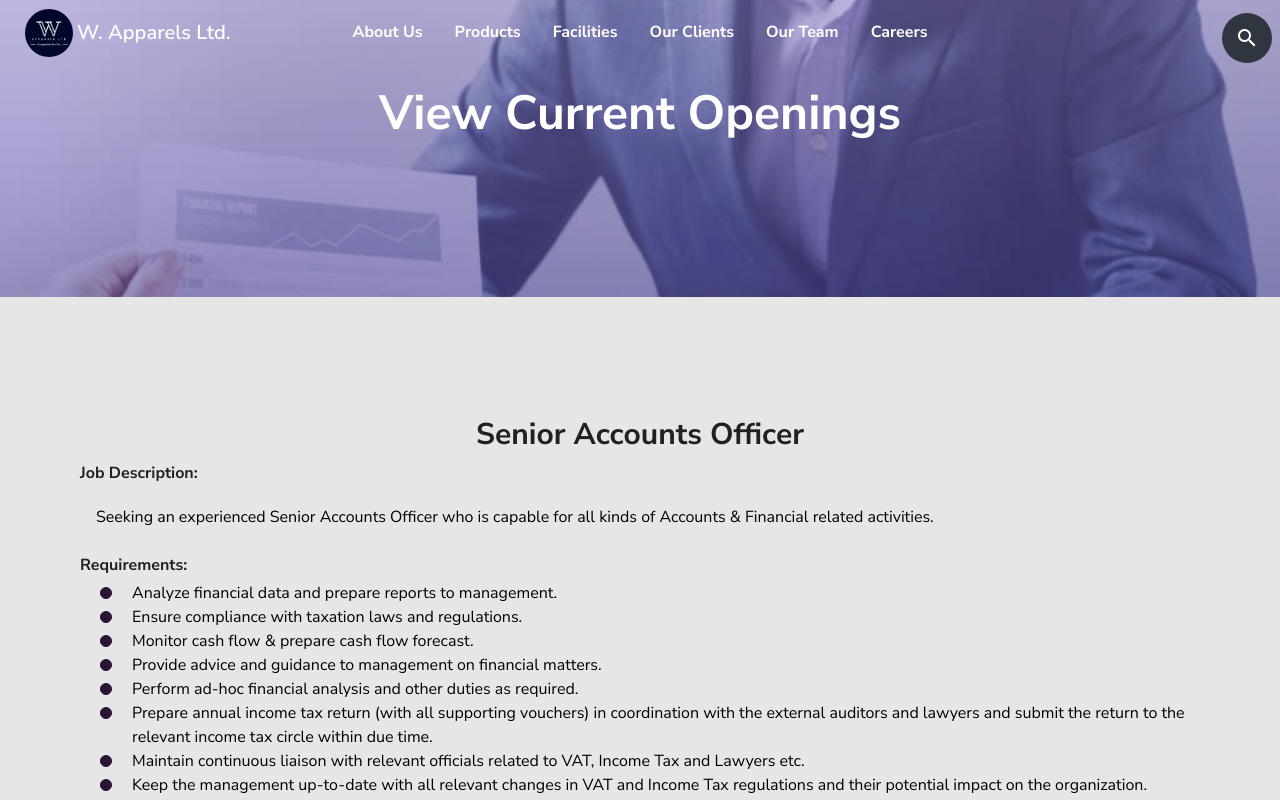
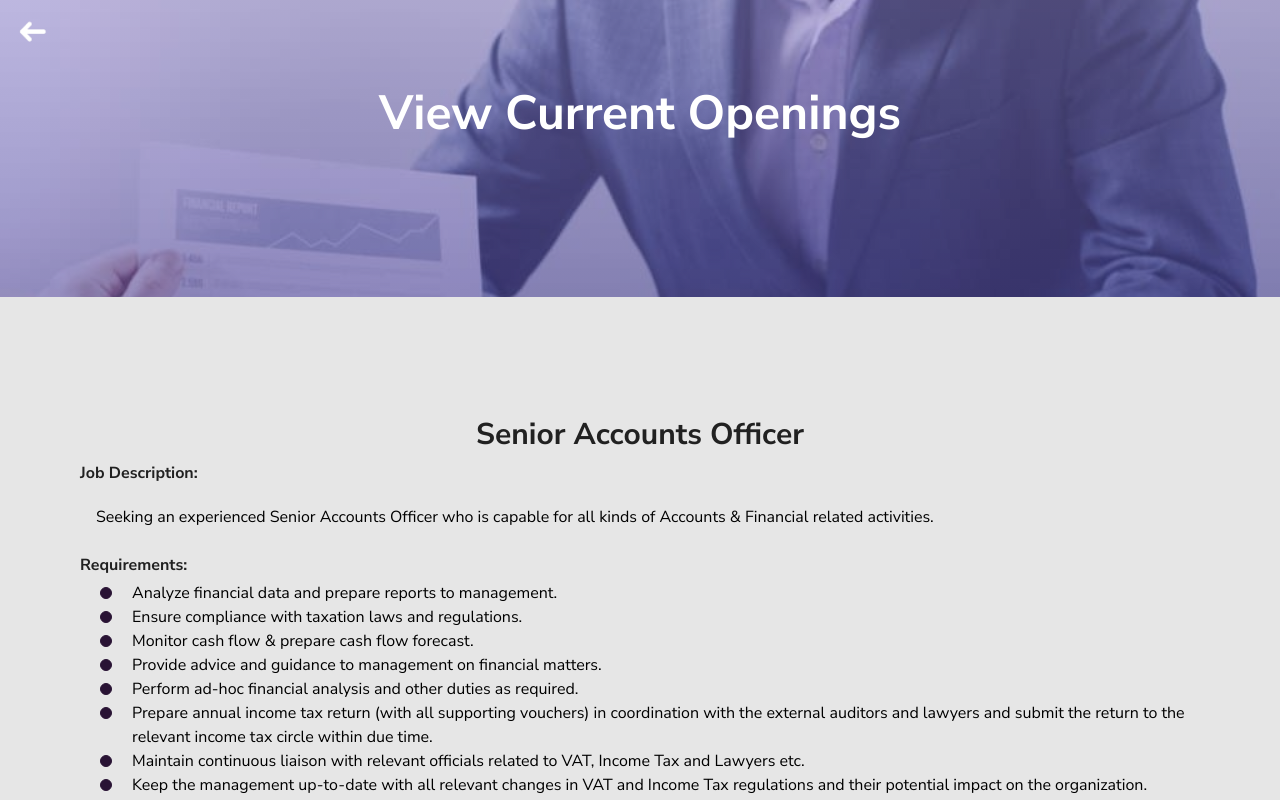
Before and after one commit to W-Apparels-Ltd/Website, a React (Create React App) app: page /careerForm in a window 1280 px wide. Shown: the top 800 px of the page. Built offline with nearby package versions, Linux system fonts and the light colour scheme.

Commit message:
careerform page back button added

```diff
--- a/src/pages/CareerForm.js
+++ b/src/pages/CareerForm.js
@@ -3,6 +3,7 @@ import career from '../images/career.jpg'
 import ErrorModal from '../modal/ErrorModal';
 import SubmitModal from '../modal/SubmitModal';
 import axios from "axios";
+import Nav2 from './Nav2';
 
 const CareerForm = () => {
   const [open,setOpen]=useState(false);
@@ -90,6 +91,8 @@ const CareerForm = () => {
 
   }
   return (
+    <>
+    <Nav2></Nav2>
     <div style={{
       backgroundImage:`linear-gradient(to bottom, rgba(135, 124, 201, 0.52), rgba(24, 22, 117, 0.73)), url(${career})`,
     }}  className= "  mx-auto w-full bg-cover bg-fixed bg-center bg-no-repeat shadow-lg font-Nunito">
@@ -416,6 +419,7 @@ const CareerForm = () => {
       <ErrorModal openError={openError} handleClickError={handleClickError}/>
 
     </div>
+    </>
   );
 };
 
```
Also changed, not shown: src/App.js (+6 -4 lines).
